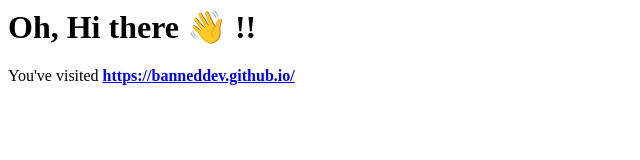
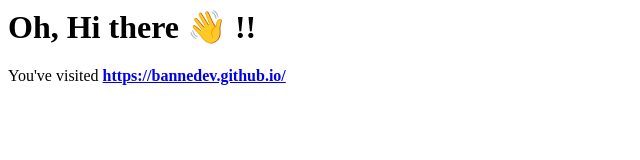
Before and after one commit to adiscript/adiscript.github.io, a plain HTML site: page index.html in a window 1280 px wide. Shown: the full height of the page, 0-640 px from the left. Drawn offline with Linux system fonts and the light colour scheme.

Commit message:
Update index.html

```diff
--- a/index.html
+++ b/index.html
@@ -1,3 +1,3 @@
 <h1>Oh, Hi there 👋 !!</h1>
 
-<p> You've visited <strong><a href="https://banneddev.github.io/">https://banneddev.github.io/</a></strong></p>
+<p> You've visited <strong><a href="/">https://bannedev.github.io/</a></strong></p>
```
